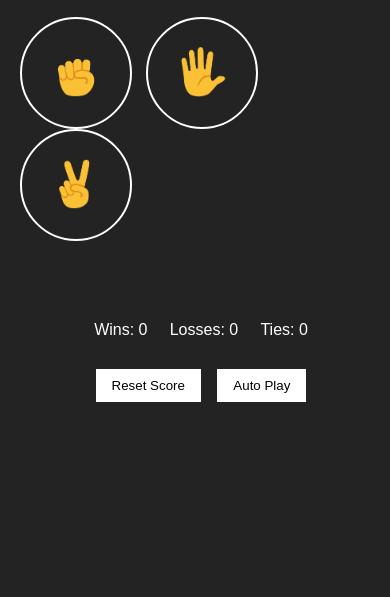
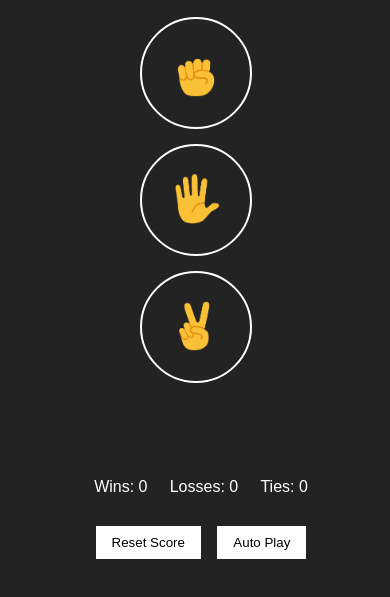
Before and after one commit to mrkssed8/Rock-Paper-Scissors, a plain HTML site: page index.html in a window 390 px wide. Shown: the part 75-672 px from the top of the page. Drawn offline with Linux system fonts and the light colour scheme.

Commit message:
Update final-paper.css

```diff
--- a/CSS/final-paper.css
+++ b/CSS/final-paper.css
@@ -13,7 +13,6 @@ p {
   font-size: 30px;
   font-weight: bold;
   margin-top: 30px;
-
   margin-left: 12px;
 }
 .div-input {
@@ -113,10 +112,18 @@ p {
     flex-direction: column;
     align-items: center;
   }
+  .div-input {
+    display: flex;
+    flex-direction: column;
+    align-items: center;
+    justify-content: center;
+  }
+  .user-input-button {
+    margin-bottom: 15px;
+  }
   .main-result {
     display: flex;
     flex-direction: column;
-
     align-items: center;
   }
 }
```
